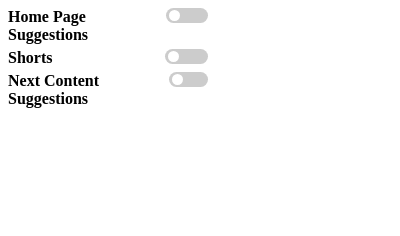
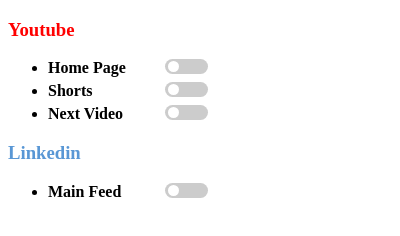
Before and after one commit to ayoubc/no-reco, a browser extension: page popup/index.html in a window 400 px wide. Drawn offline with Linux system fonts and the light colour scheme.

Commit message:
feat: able to remove linkedin feeds

```diff
--- a/main.js
+++ b/main.js
@@ -1,6 +1,8 @@
 const allPageSelector = 'ytd-rich-grid-renderer';
 const shortsSelector = 'ytd-rich-section-renderer';
 const watchNextSelector = 'ytd-watch-next-secondary-results-renderer';
+const mainFeedSelector = '.scaffold-layout__main';
+
 let sessionState = null;
 
 const rowLimit = 1;
@@ -14,6 +16,7 @@ function updatePage(cache) {
 	changeDisplay(allPageSelector, cache.all);
 	changeDisplay(shortsSelector, cache.shorts);
 	changeDisplay(watchNextSelector, cache.next);
+	changeDisplay(mainFeedSelector, cache.mainFeed);
 }
 
 
@@ -21,7 +24,6 @@ function initiate() {
 	//alert("reloaded !!!");
     chrome.storage.local.get(['cache'], function(items) {
         const { cache } = items;
-		console.log(items);
 		if (cache) {
 		    sessionState = {...cache};
 			updatePage(cache);
@@ -40,7 +42,6 @@ chrome.runtime.onMessage.addListener((request, sender, sendResponse) => {
 	const { element, state } = request;
 	chrome.storage.local.get(['cache'], function(items) {
 		const cache = items.cache || {};
-		console.log(cache)
 		cache[element] = state;
 		sessionState = {...cache};
 		updatePage(cache);
--- a/popup/index.html
+++ b/popup/index.html
@@ -9,26 +9,51 @@
 
     <body>
         <div class="container" style="width: 200px;">
+            <div>
+                <h3 class="youtube">Youtube</h3>
+                <ul>
+                    <li>
                         <div class="row">
-                <strong>Home Page Suggestions</strong>
+                            <b>Home Page</b>
                             <label class="switch">
                                 <input type="checkbox" id="all">
                                 <span class="slider round"></span>
                             </label>
                         </div>
+                    </li>
+                    <li>
                         <div class="row">
-                <strong>Shorts</strong>
+                            <b>Shorts</b>
                             <label class="switch">
                                 <input type="checkbox" id="shorts">
                                 <span class="slider round"></span>
                             </label>
                         </div>
+                    </li>
+                    <li>
                         <div class="row">
-                <strong>Next Content Suggestions</strong>
+                            <b>Next Video</b>
                             <label class="switch">
                                 <input type="checkbox" id="next">
                                 <span class="slider round"></span>
                             </label>
+                        </div>
+                    </li>
+                </ul>
+            </div>
+            <div>
+                <h3 class="linkedin">Linkedin</h3>
+                <ul>
+                    <li>
+                        <div class="row">
+                            <b>Main Feed</b>
+                            <label class="switch">
+                                <input type="checkbox" id="mainFeed">
+                                <span class="slider round"></span>
+                            </label>
+                        </div>
+                    </li>
+                </ul>
             </div>
         </div>
     </body>
--- a/popup/script.js
+++ b/popup/script.js
@@ -10,9 +10,11 @@ function updateCheckboxes(cache) {
     const shortsCheckbox = document.getElementById('shorts');
     const allCheckbox = document.getElementById('all');
     const nextCheckbox = document.getElementById('next');
+    const mainFeedCheckbox = document.getElementById('mainFeed');
     shortsCheckbox.checked = cache.shorts;
     allCheckbox.checked = cache.all;
     nextCheckbox.checked = cache.next;
+    mainFeedCheckbox.checked = cache.mainFeed;
 }
 
 function initiate() {
--- a/popup/style.css
+++ b/popup/style.css
@@ -63,3 +63,9 @@ input:checked+.slider:before {
     justify-content: space-between;
     margin: 5px 0;
 }
+.youtube {
+    color: #ff0000;
+}
+.linkedin {
+    color: #5997d5;
+}
```
Also changed, not shown: manifest.json. Lines whose indentation alone changed are shown as unchanged.
